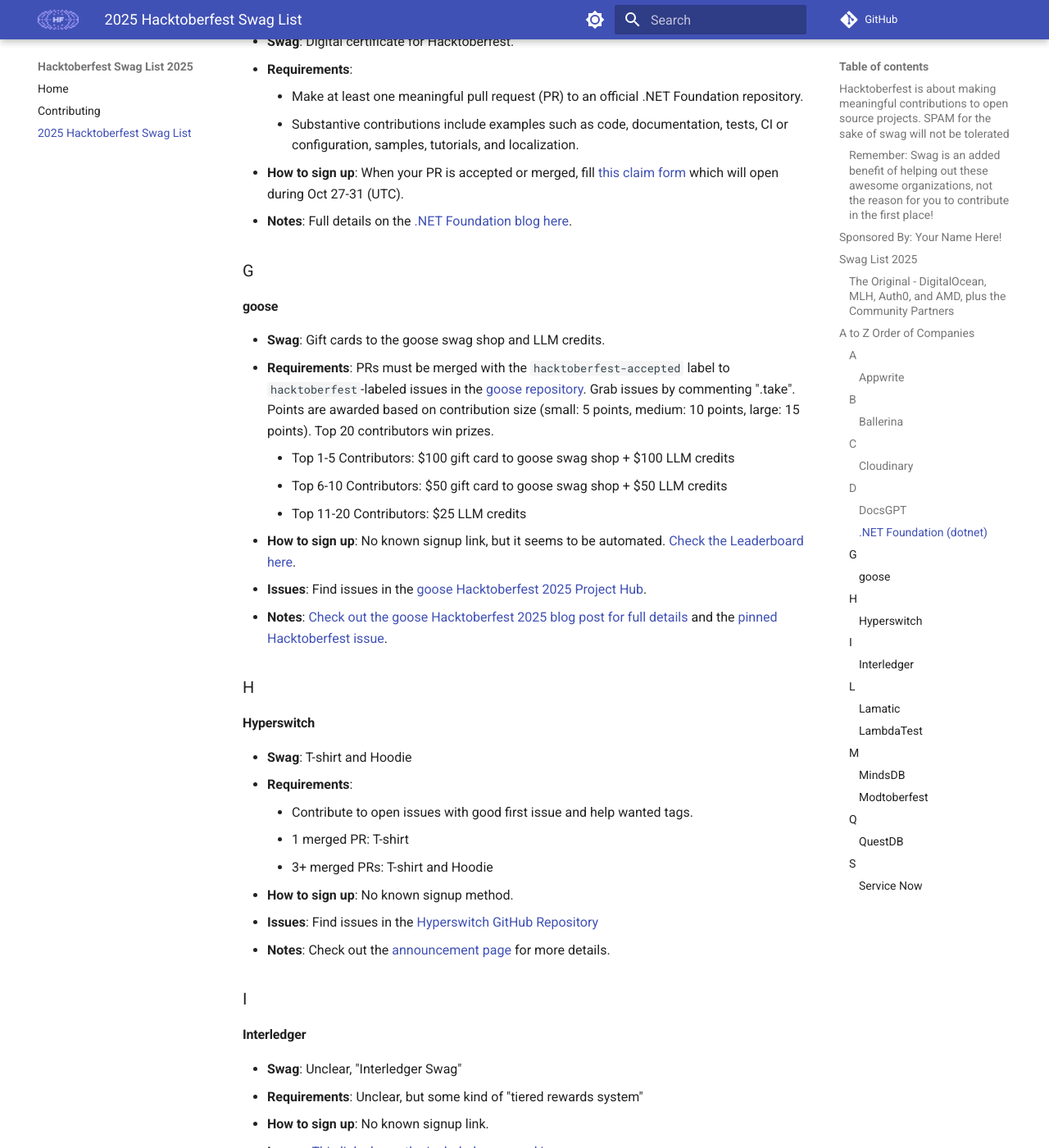
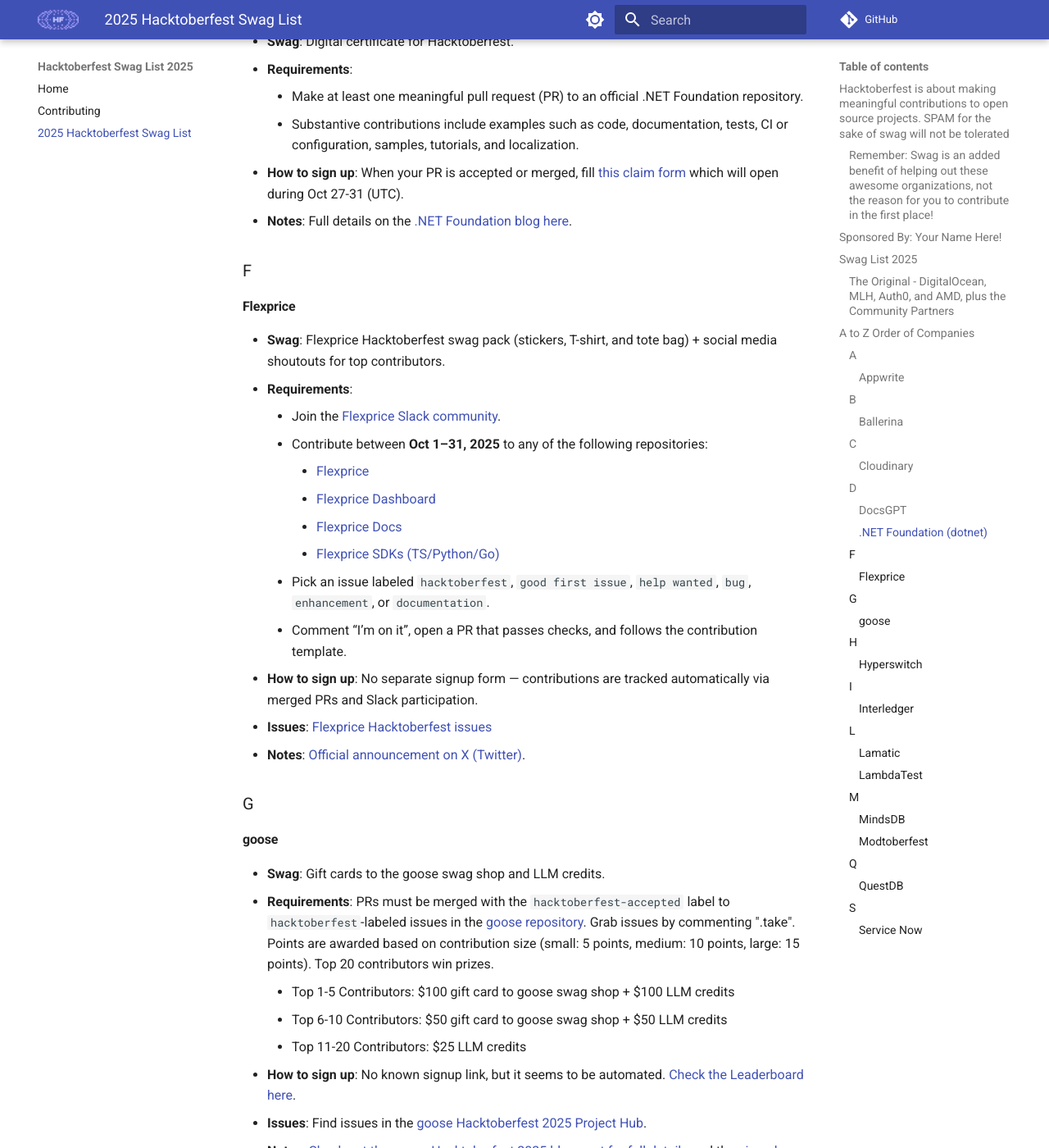
Before and after one commit to crweiner/hacktoberfest-swag-list, an MkDocs documentation site: the page built from docs/list.md, in a window 1280 px wide and 1400 px high, scrolled down 2894 px. Shown: the whole window at 82% size. Built offline with MkDocs 1.6.1 and Material for MkDocs 9.7.7, drawn with Linux system fonts in a browser that asks for light colours; plug-ins that fetch from the network failed and are left out; comment, search, counter and statistics services are not loaded.

Commit message:
Add Flexprice to Hacktoberfest 2025 swag list

```diff
--- a/docs/list.md
+++ b/docs/list.md
@@ -87,6 +87,24 @@
     - Substantive contributions include examples such as code, documentation, tests, CI or configuration, samples, tutorials, and localization.
 - **How to sign up**: When your PR is accepted or merged, fill [this claim form](https://forms.cloud.microsoft/r/vS3YhKMEvL?utm_source=chatgpt.com) which will open during Oct 27-31 (UTC).
 - **Notes**: Full details on the [.NET Foundation blog here](https://dotnetfoundation.org/community/hacktoberfest).
+
+### F
+
+#### Flexprice
+
+- **Swag**: Flexprice Hacktoberfest swag pack (stickers, T-shirt, and tote bag) + social media shoutouts for top contributors.
+- **Requirements**:
+    - Join the [Flexprice Slack community](https://join.slack.com/t/flexpricecommunity/shared_invite/zt-39uat51l0-n8JmSikHZP~bHJNXladeaQ).
+    - Contribute between **Oct 1–31, 2025** to any of the following repositories:
+        - [Flexprice](https://github.com/flexprice/flexprice)
+        - [Flexprice Dashboard](https://github.com/flexprice/flexprice-front/issues)
+        - [Flexprice Docs](https://github.com/flexprice/flexprice-docs/issues)
+        - [Flexprice SDKs (TS/Python/Go)](https://github.com/flexprice/javascript-sdk/issues)
+    - Pick an issue labeled `hacktoberfest`, `good first issue`, `help wanted`, `bug`, `enhancement`, or `documentation`.
+    - Comment “I’m on it”, open a PR that passes checks, and follows the contribution template.
+- **How to sign up**: No separate signup form — contributions are tracked automatically via merged PRs and Slack participation.
+- **Issues**: [Flexprice Hacktoberfest issues](https://github.com/flexprice/flexprice/issues?q=is%3Aissue+label%3Ahacktoberfest)
+- **Notes**: [Official announcement on X (Twitter)](https://twitter-thread.com/t/1974412729990701385).
 
 ### G
 
```
